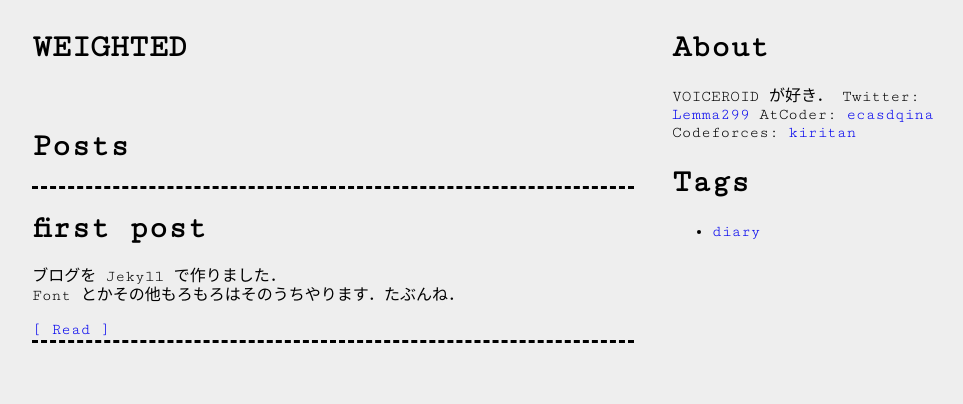
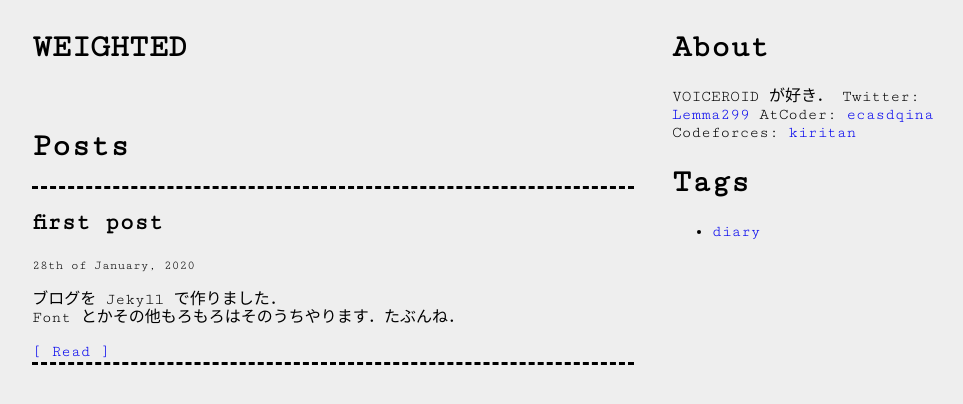
Before and after one commit to ecasdqina/blog, a Jekyll site: the page built from index.html, in a window 1280 px wide. Shown: the top 404 px of the page, without its empty margins (147-1110 px from the left). Built offline with Jekyll 4.4.1, drawn with Linux system fonts in a browser that asks for light colours; nearby versions of some CDN libraries; the list of posts is cut into pages by our own code.

Commit message:
Home にページごとの日付を表示するように変更．

```diff
--- /dev/null
+++ b/_includes/link_date.html
@@ -0,0 +1,2 @@
+{% assign day = post.date | date: "%-d" %} {% case day %} {% when '1' or '21' or '31' %}{{ day }}st {% when '2' or '22' %}{{
+day }}nd {% when '3' or '23' %}{{ day }}rd {% else %}{{ day }}th {% endcase %} {{ post.date | date: "of %B, %Y" }}
--- a/index.html
+++ b/index.html
@@ -13,7 +13,8 @@ layout: default
       </article>
       {% for post in paginator.posts %}
       <article>
-        <h1>{{ post.title }}</h1>
+        <h2>{{ post.title }}</h2>
+        <small>{% include link_date.html %}</small>
         <p>{{ post.excerpt }}</p>
         <a href="{{ site.baseurl }}{{ post.url }}">[ Read ]</a>
       </article>
```
